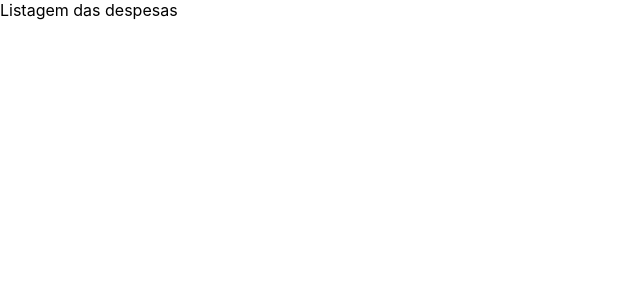
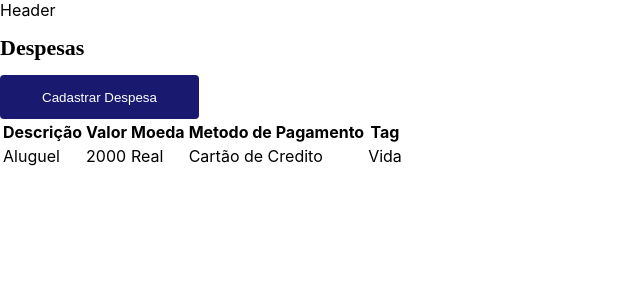
Before and after one commit to layalWanni/E-Wallet, a Next.js app: page /despesas in a window 1280 px wide. Shown: the top 300 px of the page, without its empty margins (0-640 px from the left). Built offline with nearby package versions, Linux system fonts and the light colour scheme.

Commit message:
Data table, title, button of despesa

```diff
--- a/pages/despesas/index.tsx
+++ b/pages/despesas/index.tsx
@@ -1,5 +1,50 @@
-export default function ListaDespesas(){
+import Button from "../../src/components/button";
+
+export default function ListaDespesas() {
     return (
-        <div>Listagem das despesas</div>
+        <div className="despesas-container">
+            <div className="side-bar">
+                <div className="header">
+                    Header
+                </div>
+                <div className="lista">
+
+                    <div className="titulo" style={{flexDirection:"row"}}>
+                        <h1 style={{ fontFamily: "Montserrat", fontSize: 22, fontWeight: "bold" }} >Despesas</h1>
+
+                        <Button border="none"
+                            color="#191970"
+                            height="44px"
+                            radius="4px"
+                            width="199px">
+                            <text style={{ color: "white" }}>Cadastrar Despesa</text>
+                        </Button>
+
+                    </div>
+
+                    <div className="table-grid">
+                        <table>
+                            <tr>
+                                <th>Descrição</th>
+                                <th>Valor</th>
+                                <th>Moeda</th>
+                                <th>Metodo de Pagamento</th>
+                                <th>Tag</th>
+                            </tr>
+                            <tr>
+                                <td>Aluguel</td>
+                                <td>2000</td>
+                                <td>Real</td>
+                                <td>Cartão de Credito</td>
+                                <td>Vida</td>
+                            </tr>
+                        </table>
+                    </div>
+
+
+                </div>
+            </div>
+        </div>
+
     )
 }
--- /dev/null
+++ b/src/components/button/index.tsx
@@ -0,0 +1,33 @@
+interface Props {
+    border: string;
+    color: string;
+    children?: React.ReactNode;
+    height: string;
+    radius: string
+    width: string;
+}
+
+const Button: React.FC<Props> = ({
+    border,
+    color,
+    children,
+    height,
+    radius,
+    width
+}) => {
+    return (
+        <button
+            style={{
+                backgroundColor: color,
+                border,
+                borderRadius: radius,
+                height,
+                width
+            }}
+        >
+            {children}
+        </button>
+    );
+}
+
+export default Button;
--- a/src/pages/dashboard/index.tsx
+++ b/src/pages/dashboard/index.tsx
@@ -3,7 +3,7 @@ import ListaDespesas from "../despesas";
 export default function Dashboard(){
     return (
         <div>
-            <ListaDespesas/>
+
         </div>
     )
 }
--- a/src/pages/despesas/index.tsx
+++ b/src/pages/despesas/index.tsx
@@ -1,5 +1,7 @@
-export default function ListaDespesas(){
+export default function ListaDespesas() {
     return (
-        <div>Listagem das despesas</div>
+        <div>
+          hhhhhh
+        </div>
     )
 }
```
Also changed, not shown: pages/despesas/styles.css (added).
